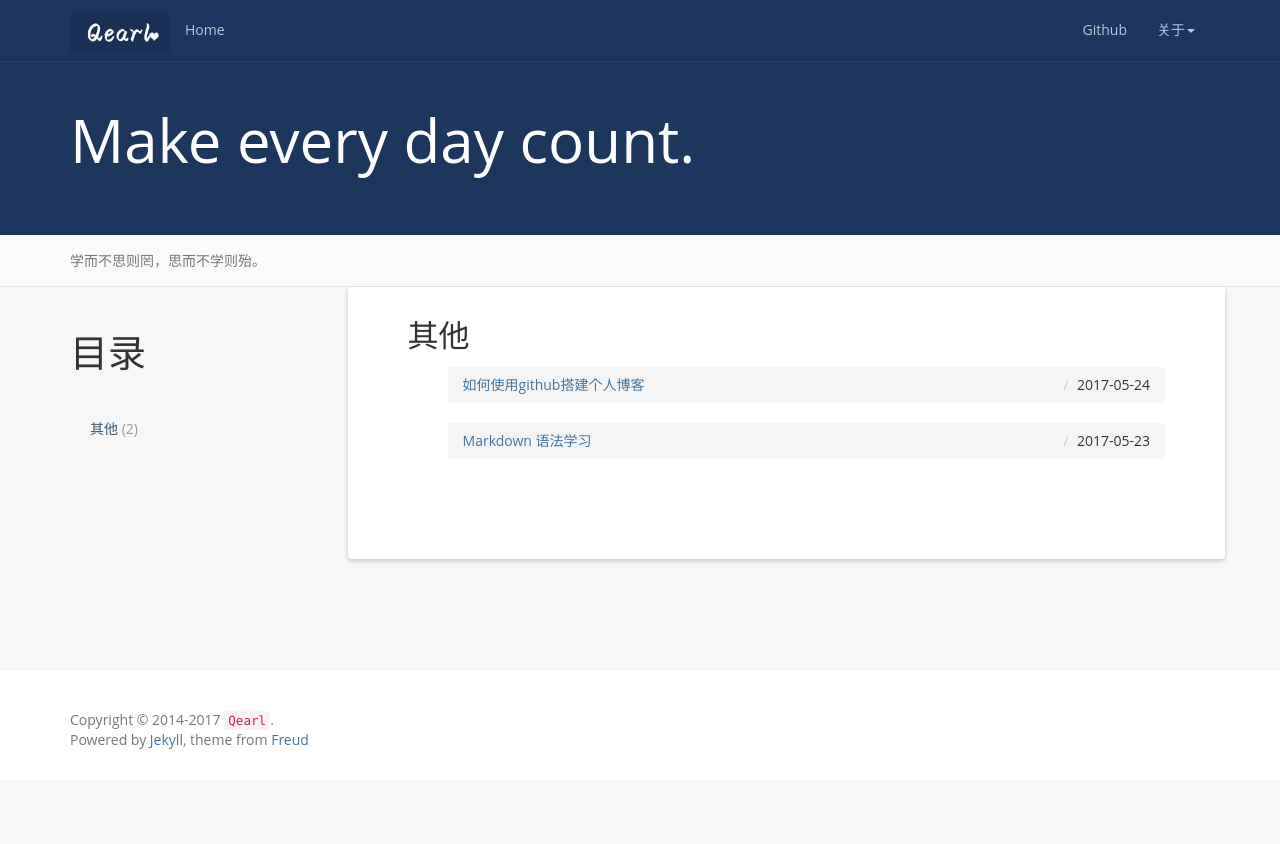
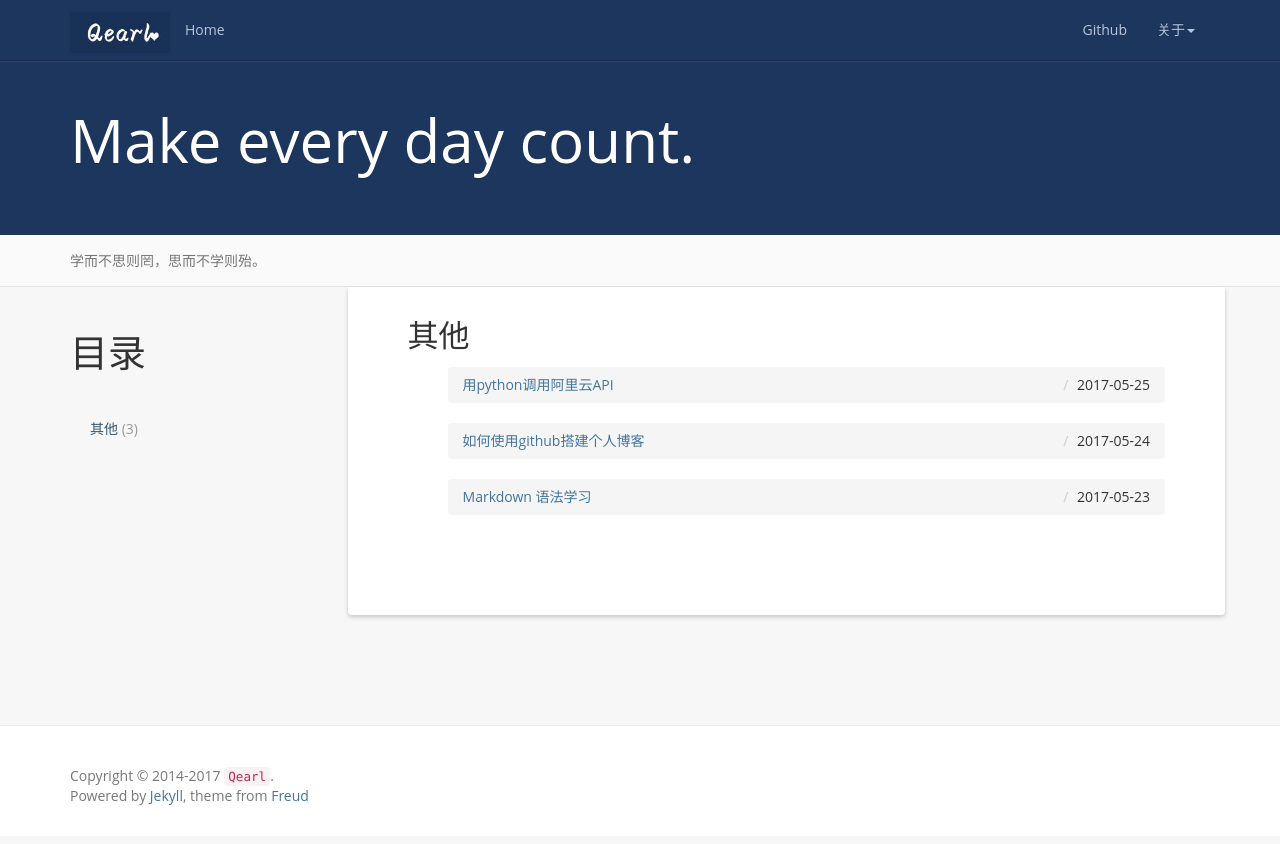
Before and after one commit to eleens/blog, a Jekyll site: the page built from tag/index.html, in a window 1280 px wide. Shown: the top 844 px of the page. Built offline with Jekyll 4.4.1, drawn with Linux system fonts in a browser that asks for light colours; nearby versions of some CDN libraries; Markdown is read by kramdown in place of the engine named in the settings; comment, search, counter and statistics services are not loaded; some of the changed lines change nothing that is shown.

Commit message:
add the document of call aliyun api

```diff
--- a/_config.yml
+++ b/_config.yml
@@ -7,7 +7,7 @@ resume_site: http://www.hifreud.com/Resume.io/
 github: https://github.com/eleens
 baseurl: "/blog"
 description: Actually, less is more!
-meta_description: 康志华;个人博客;学而不思则罔;思而不学则殆;生命不止;折腾不休
+meta_description: 余婷婷;个人博客;
 motto: Make every day count.
 banner: 学而不思则罔，思而不学则殆。
 
@@ -22,6 +22,9 @@ highlighter: Pygments
 
 # Build settings
 markdown: kramdown
+markdown: redcarpet
+redcarpet:
+    extensions: ["tables"]
 
 baidu_analysis: 94be4b0f9fc5d94cc0d0415ea6761ae9
 
--- /dev/null
+++ b/_posts/2017-05-25-call-aliyun-ecs-api.md
@@ -0,0 +1,155 @@
+---
+layout: post
+title:  用python调用阿里云API
+date:   2017-05-25 13:12:01 +0800
+categories: document
+tag: 其他
+---
+
+* content
+{:toc}
+
+1、调用格式
+------------
+
+协议 + 服务地址 + 请求参数
+
+协议：http 或者https
+
+服务地址：ecs.aliyuncs.com （ECS API服务接入地址），cdn.aliyuncs.com（CDN API服务接入地址），slb.aliyuncs.com（SLB API服务接入地址），ess.aliyuncs.com（弹性计算 API服务接入地址），rds.aliyuncs.com（RDS API服务接入地址），vpc.aliyuncs.com（VPC API服务接入地址）（更多的可参见阿里云官网）
+
+请求参数：这里列出公共请求参数
+
+公共请求参数是指每个接口都需要使用到的请求参数。
+
+
+| 名称               |类型    |是否必须  |描述|
+| --------           | ----- |--------|------|
+| Format             |String |否    |返回值的类型，支持 JSON 与 XML。默认为 XML。
+| Version            |String |是    |API 版本号，为日期形式：YYYY-MM-DD，本版本对应为 2014-05-26。
+| AccessKeyId        |String |是    |阿里云颁发给用户的访问服务所用的密钥 ID。
+|Signature           |String |是    |签名结果串，关于签名的计算方法，请参见<签名机制>。
+|SignatureMethod     |String |是    |签名方式，目前支持 HMAC-SHA1。
+|Timestamp           |String |是    |请求的时间戳。日期格式按照 ISO8601 标准表示，并需要使用 UTC 时间。格式为： YYYY-MM-DDThh:mm:ssZ  例如，2014-05-26T12:00:00Z（为北京时间 2014 年 5 月 26 日 20 点 0 分 0 秒）。
+|SignatureVersion    |String |是    |签名算法版本，目前版本是 1.0。
+|SignatureNonce      |String |是    |唯一随机数，用于防止网络重放攻击。用户在不同请求间要使用不同的随机数值
+|ResourceOwnerAccount|String |否    |本次 API 请求访问到的资源拥有者账户，即登录用户名。此参数的使用方法，详见< 借助 RAM 实现子账号对主账号的 ECS 资源访问 >，（只能在 RAM 中可对 ECS 资源进行授权的 Action 中才能使用此参数，否则访问会被拒绝）
+
+调用方法：GET
+
+编码：UTF-8
+
+例如：http://ecs.aliyuncs.com/?SignatureVersion=1.0&Format=JSON&TimeStamp=2017-05-18T01%3A42%3A55Z&AccessKeyId=LTAIATZLOUhWulMG&SignatureMethod=HMAC-SHA1&Version=2014-05-26&Signature=kSaXuBaImvpiah1DE6DqYx9O8%2Fo%3D&Action=DescribeRegions&SignatureNonce=505581d1-3b6b-11e7-9a22-b0c090572a4b
+
+2、签名机制
+------------
+
+这里签名是根据AccessKeyId和Access Key Secret用特定的算法计算出Signature
+
+1）参数规范化
+
+参数按照参数名称的字典顺序对参数进行排序，然后对参数和参数名分别用 UTF-8 字符集进行 URL 编码，然后用=连接，把编码之后的进行排序，然后各个参数之间用&连接，即得到规范化字符串。
+
+编码的规则如下：
+
++ 对于字符 A~Z、a~z、0~9 以及字符“-”、“_”、“.”、“~”不编码；
++ 对于其它字符编码成 %XY 的格式，其中 XY 是字符对应 ASCII 码的 16 进制表示。比如英文的双引号（”）对应的编码为 %22；
++ 对于扩展的 UTF-8 字符，编码成 %XY%ZA… 的格式；
++ 英文空格（ ）要编码成 %20，而不是加号（+）。
++ 实现时，可以先用标准库的方式进行编码，然后把编码后的字符串中加号（+）替换成 %20、星号（*）替换成 %2A、%7E 替换回波浪号（~），即可得到上述规则描述的编码字符串。
+
+2）构造待签名的字符串StringToSign
+
+StringToSign= HTTPMethod + “&” + 编码方法(“/”) + ”&” + 编码方法(第一步得到的字符串)
+
+3）计算签名值
+
+计算待签名字符串 StringToSign 的 HMAC 值，用的是SHA1，key是Access Key Secret。按照 Base64 编码规则把上面的 HMAC 值编码成字符串，即得到签名值（Signature）。
+
+3、调用API代码
+------------
+以调用ECS的DescribeRegions API为例，计算签名值并调用API
+
+1）拼装参数
+
+
+    import time
+    import uuid
+    accessKeyId = 'testid'
+    timestamp = time.strftime("%Y-%m-%dT%H:%M:%SZ", time.gmtime())
+    params = {
+        'Format': 'XML',
+        'Version': '2014-05-26',
+        'AccessKeyId': accessKeyId,
+        'SignatureVersion': '1.0',
+        'SignatureMethod': 'HMAC-SHA1',
+        'SignatureNonce': str(uuid.uuid1()),
+        'TimeStamp': timestamp,
+        'Action': 'DescribeRegions',
+    }
+
+2）参数排序
+
+    sortedParams = sorted(params.items(), key=lambda params: params[0])
+
+3）定义编码方法，对参数进行编码，并用=和&进行连接
+
+    import sys
+    import urllib,urllib2
+    #编码方法
+    def percent_encode(str):
+        res = urllib.quote(str.decode(sys.stdin.encoding).encode('utf8'), '')
+        res = res.replace('+', '%20')
+        res = res.replace('*', '%2A')
+        res = res.replace('%7E', '~')
+        return res
+    #对参数进行编码并用=和&进行连接
+    canonicalizedQueryString = ''
+    for (k, v) in sortedParams:
+        canonicalizedQueryString += '&' + percent_encode(k) + '=' + percent_encode(v)
+
+4）构造待签名的字符串StringToSign
+
+    stringToSign = 'GET&'+ percent_encode('/') + '&' + percent_encode(canonicalizedQueryString[1:])
+
+5）计算哈希值
+
+    import hmac
+    from hashlib import sha1
+    accessKeySecret='testsecret'
+    h = hmac.new(accessKeySecret + "&", stringToSign, sha1)
+
+6）base64编码
+
+    import base64
+    signature = base64.encodestring(h.digest()).strip()
+
+7）得到签名，封装url
+
+    server_address = 'http://ecs.aliyuncs.com'
+    params['Signature'] = signature
+    url = server_address + "/?" + urllib.urlencode(params)
+
+8）得到url
+
+    http://ecs.aliyuncs.com/?SignatureVersion=1.0&Version=2014-05-26&TimeStamp=2017-05-18T06%3A11%3A33Z&Format=XML&Action=DescribeRegions&SignatureNonce=d76e02cf-3b90-11e7-a775-b0c090572a4b&Signature=RZ2OdTwnBtgD3q9Sf7OmCIRgADU%3D&SignatureMethod=HMAC-SHA1&AccessKeyId=testid
+
+9）通过url调用的结果
+
+    <DescribeRegionsResponse>
+    <RequestId>0B861D6C-1CF6-485C-AF0F-35159A7CC947</RequestId>
+    <Regions>
+    <Region>
+    <RegionId>cn-shenzhen</RegionId>
+    <LocalName>华南 1</LocalName>
+    </Region>
+    <Region>
+    <RegionId>ap-southeast-1</RegionId>
+    <LocalName>亚太东南 1 (新加坡)</LocalName>
+    </Region>
+    <Region>
+    <RegionId>us-west-1</RegionId>
+    <LocalName>美国西部 1 (硅谷)</LocalName>
+    </Region>
+    </Regions>
+    </DescribeRegionsResponse>
```
